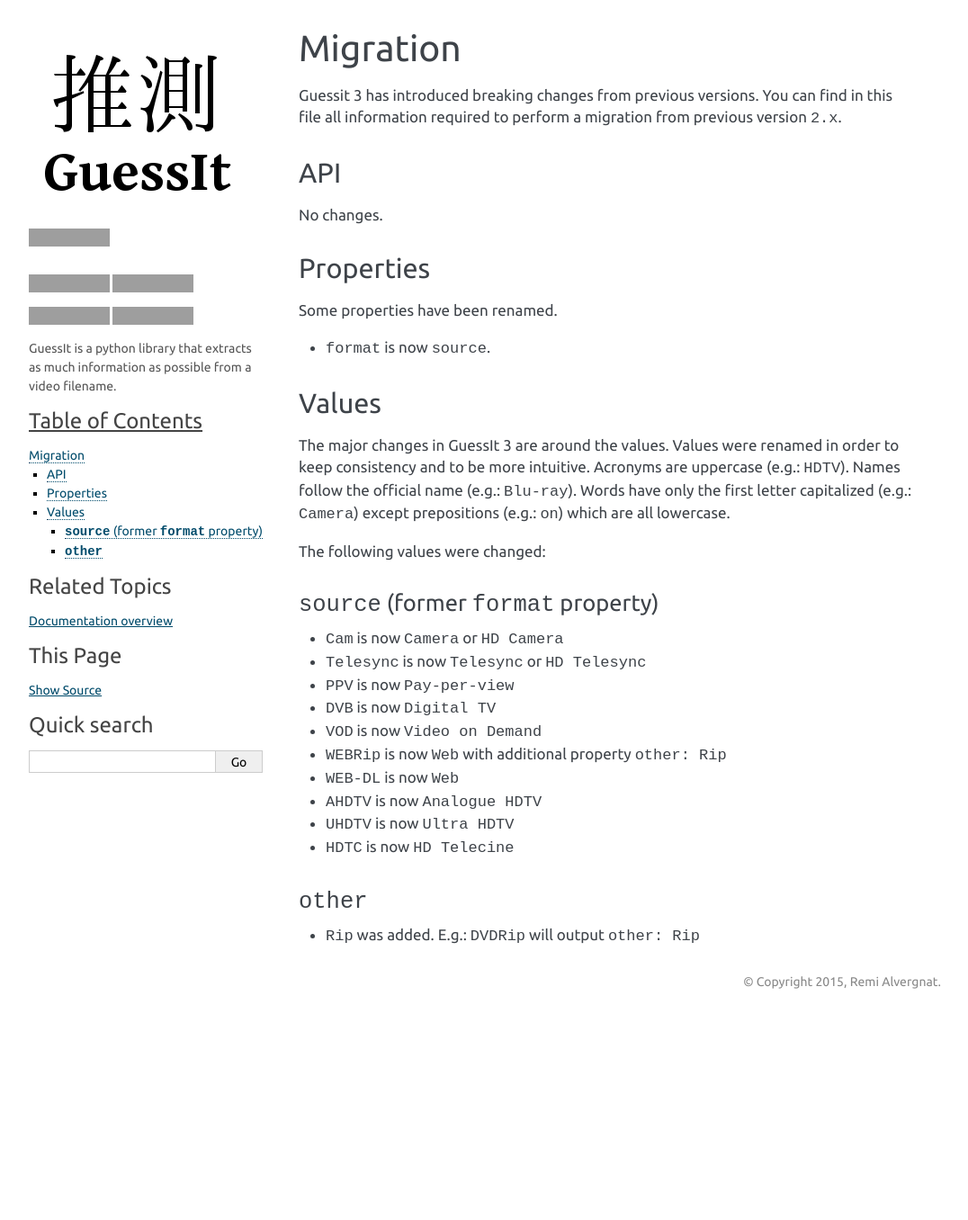
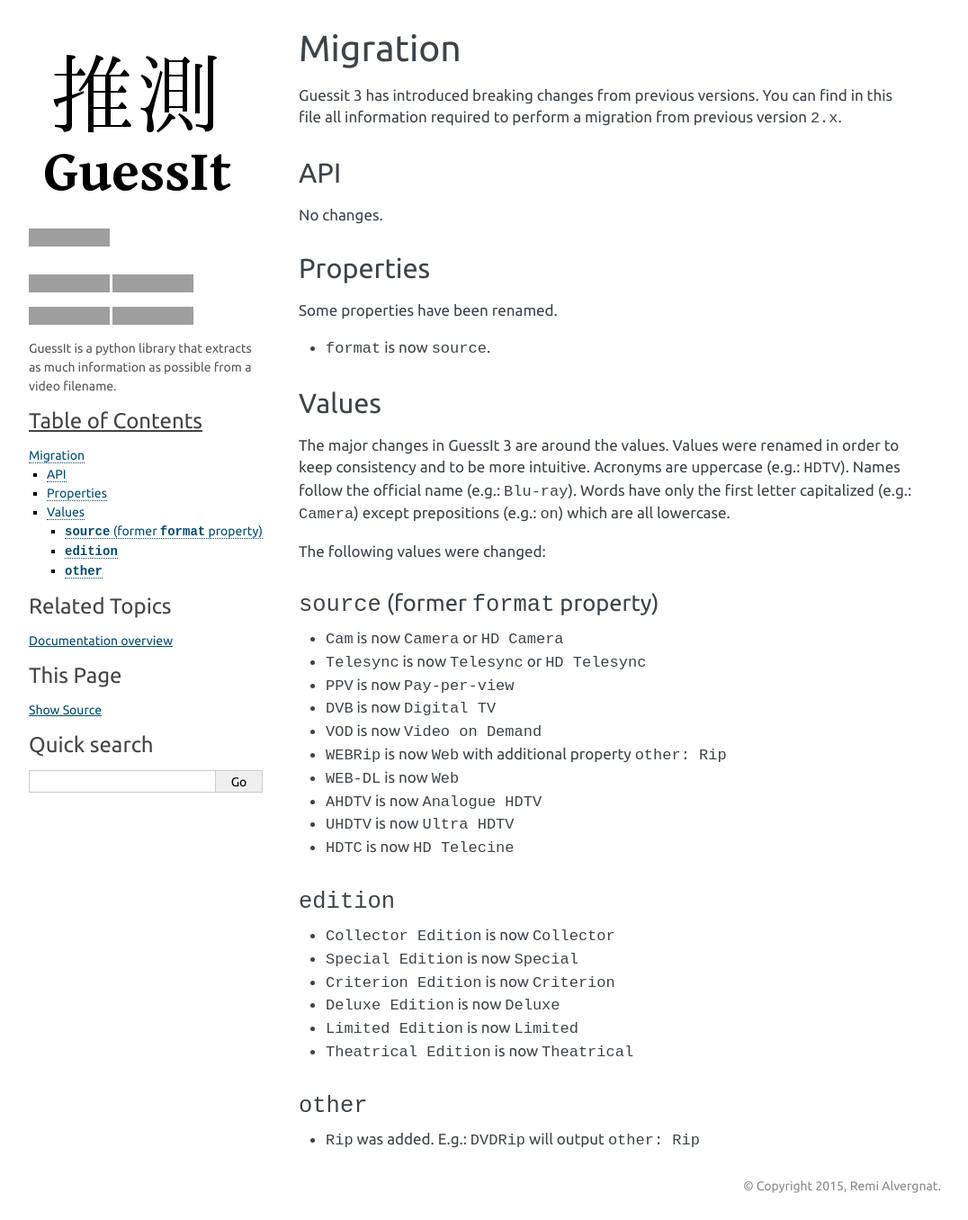
Before and after one commit to guessit-io/guessit, a Sphinx documentation site: the page built from docs/migration2to3.rst, in a window 1280 px wide, cut to the strip 0-1356 px from the top of the page. Shown: the whole strip at 90% size, without its empty margins (106-1182 px from the left). Built offline with Sphinx 7.4.7, drawn with Linux system fonts in a browser that asks for light colours; before the commit the page ends 1129 px from its top, so only the background shows below that; grey boxes are pictures that could not be loaded.

Commit message:
Dropped 'Edition' suffix from 'edition' values

```diff
--- a/docs/migration2to3.rst
+++ b/docs/migration2to3.rst
@@ -38,6 +38,16 @@ The following values were changed:
 - ``HDTC`` is now ``HD Telecine``
 
 
+``edition``
+^^^^^^^^^^^
+- ``Collector Edition`` is now ``Collector``
+- ``Special Edition`` is now ``Special``
+- ``Criterion Edition`` is now ``Criterion``
+- ``Deluxe Edition`` is now ``Deluxe``
+- ``Limited Edition`` is now ``Limited``
+- ``Theatrical Edition`` is now ``Theatrical``
+
+
 ``other``
 ^^^^^^^^^
 - ``Rip`` was added. E.g.: ``DVDRip`` will output ``other: Rip``
```
Also changed, not shown: 5 other files.
